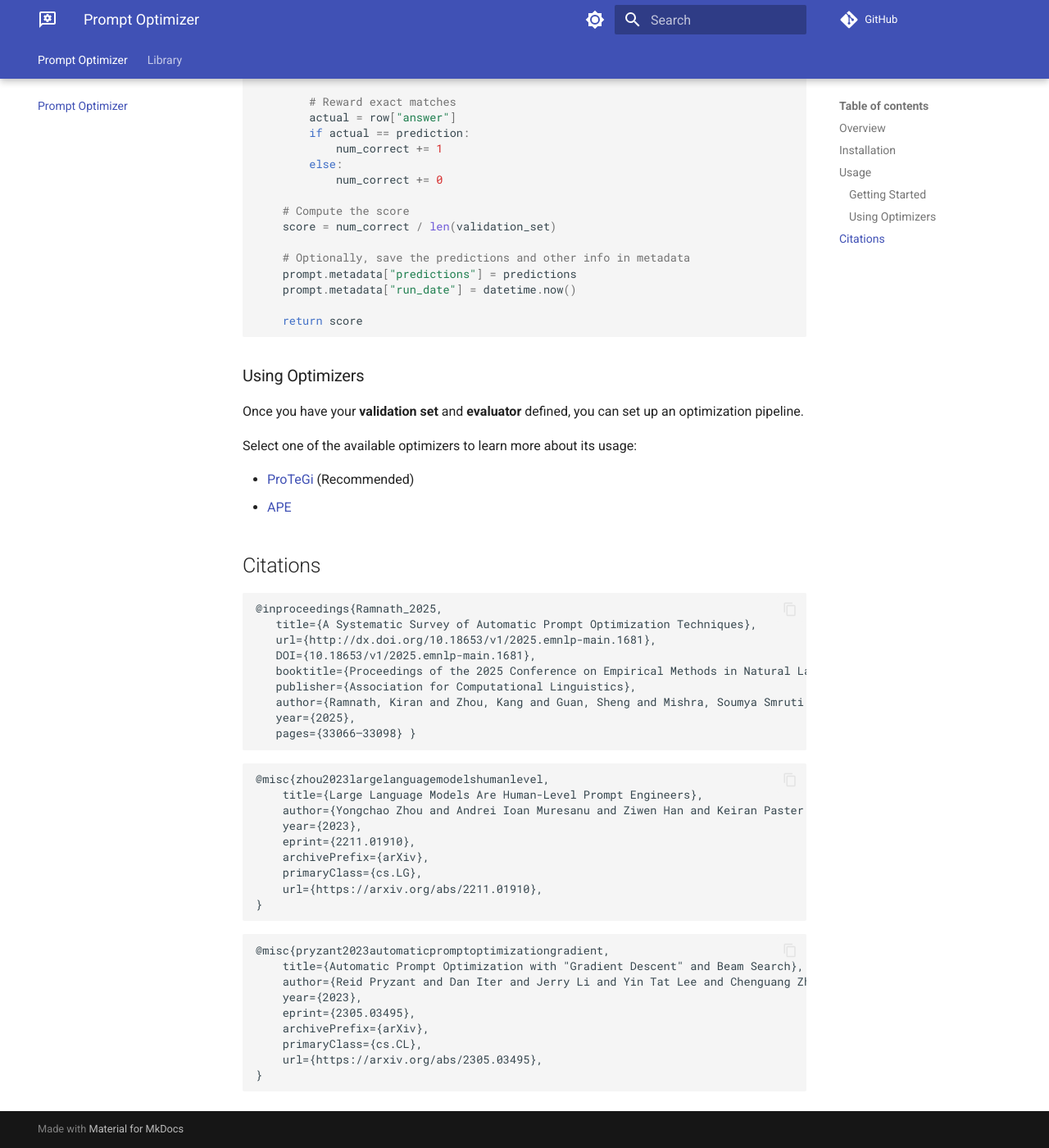
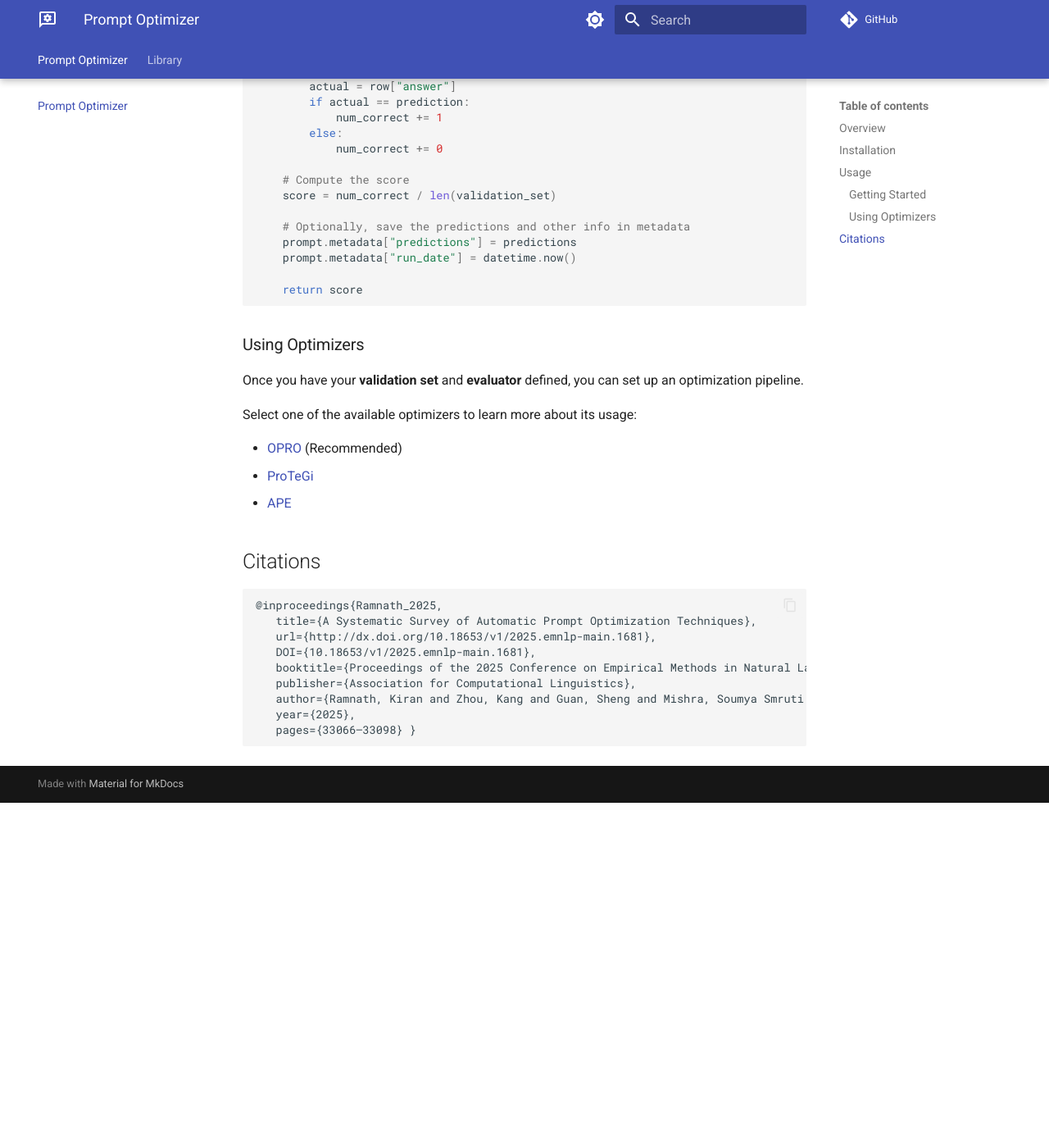
Before and after one commit to taagarwa-rh/prompt-optimizer, an MkDocs documentation site: the page built from docs/index.md, in a window 1280 px wide and 1400 px high, scrolled down 1677 px. Shown: the whole window at 82% size. Built offline with MkDocs 1.6.1 and Material for MkDocs 9.7.7, drawn with Linux system fonts in a browser that asks for light colours; comment, search, counter and statistics services are not loaded; after the commit the page ends 2656 px from its top, so only the background shows below that; some of the changed text lies outside the part shown.

Commit message:
📝 Update docs

````diff
--- a/docs/index.md
+++ b/docs/index.md
@@ -4,7 +4,7 @@ Improve your prompts with any LLM using Automatic Prompt Optimization (APO).
 
 ## Overview
 
-![](./_static/apo.png)
+![](./static/apo.png)
 <center><small>From <i>"A Systematic Survey of Automatic Prompt Optimization Techniques"</i></small></center>
 
 Automatic prompt optimization (APO) is a reinforcement learning technique to improve prompt performance.
@@ -87,7 +85,8 @@ Once you have your **validation set** and **evaluator** defined, you can set up
 
 Select one of the available optimizers to learn more about its usage:
 
-- [ProTeGi](./library/optimizers/protegi.md) (Recommended)
+- [OPRO](./library/optimizers/opro.md) (Recommended)
+- [ProTeGi](./library/optimizers/protegi.md)
 - [APE](./library/optimizers/ape.md)
 
 ## Citations
@@ -103,27 +102,3 @@ Select one of the available optimizers to learn more about its usage:
    year={2025},
    pages={33066–33098} }
 ```
-
-```
-@misc{zhou2023largelanguagemodelshumanlevel,
-    title={Large Language Models Are Human-Level Prompt Engineers},
-    author={Yongchao Zhou and Andrei Ioan Muresanu and Ziwen Han and Keiran Paster and Silviu Pitis and Harris Chan and Jimmy Ba},
-    year={2023},
-    eprint={2211.01910},
-    archivePrefix={arXiv},
-    primaryClass={cs.LG},
-    url={https://arxiv.org/abs/2211.01910},
-}
-```
-
-```
-@misc{pryzant2023automaticpromptoptimizationgradient,
-    title={Automatic Prompt Optimization with "Gradient Descent" and Beam Search},
-    author={Reid Pryzant and Dan Iter and Jerry Li and Yin Tat Lee and Chenguang Zhu and Michael Zeng},
-    year={2023},
-    eprint={2305.03495},
-    archivePrefix={arXiv},
-    primaryClass={cs.CL},
-    url={https://arxiv.org/abs/2305.03495},
-}
-```
````
Also changed, not shown: other parts of docs/index.md (+0 -2 lines), docs/static/apo.png (renamed from docs/_static/apo.png).
